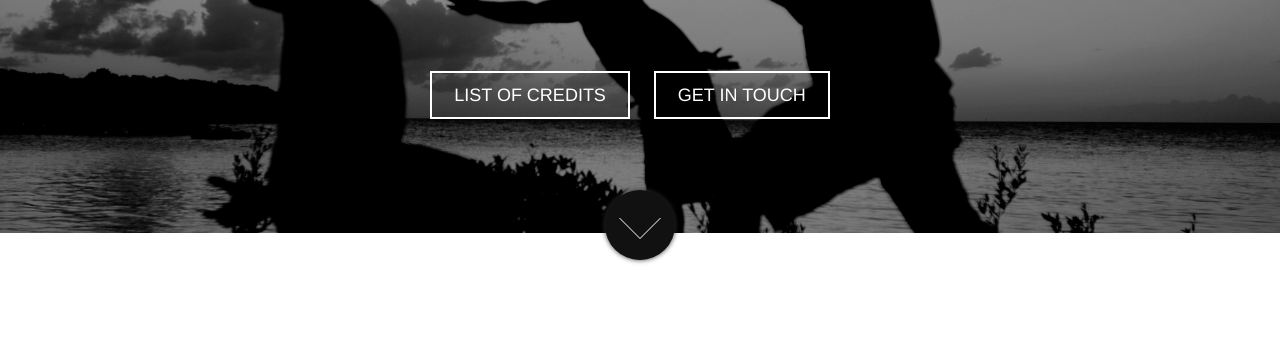
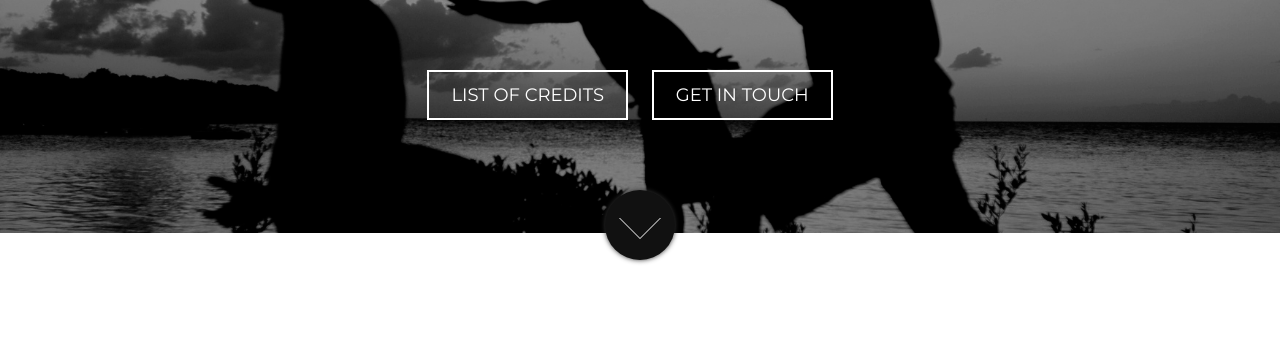
Before and after one commit to lizhodgson/SNE_website, a plain HTML site: page index.html in a window 1280 px wide. Shown: the part 166-517 px from the top of the page. Drawn offline with nearby package versions, Linux system fonts and the light colour scheme; a web font is replaced by a local one.

Commit message:
Changed masthead buttons on index page to montserrat

```diff
--- a/styles.css
+++ b/styles.css
@@ -111,7 +111,7 @@ padding: 5px;
   color: #fff;
   margin-right: 20px;
   border-right-width: 2px;
- /* margin-bottom: 10px;*/
+  font-family: "montserrat";
 }
 
 .btn-black.btn-primary.outline {
@@ -122,7 +122,6 @@ padding: 5px;
   border-right-width: 2px;
   font-size: 13px;
   font-family: "montserrat";
- /* margin-bottom: 10px;*/
 }
 
 .btn-primary.outline:hover, .btn-primary.outline:focus, .btn-primary.outline:active, .btn-primary.outline.active, .open > .dropdown-toggle.btn-primary {
```
